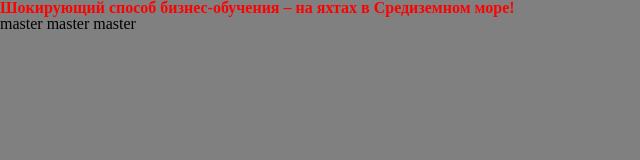
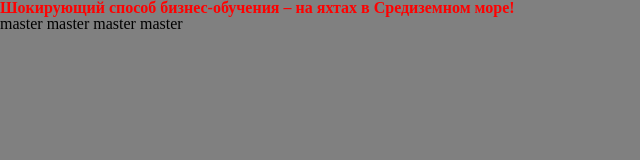
Before and after one commit to biofitz/test, a plain HTML site: page index.html in a window 1280 px wide. Shown: the full height of the page, 0-640 px from the left. Drawn offline with Linux system fonts and the light colour scheme.

Commit message:
Update index.html

```diff
--- a/index.html
+++ b/index.html
@@ -19,7 +19,7 @@
 <body>
 
 	<h1>Шокирующий <span class="bottom_line">способ</span> бизнес-обучения – на яхтах в Средиземном море!</h1>
-	<p>master master master</p>
+	<p>master master master master</p>
 
 <script src="js/jquery-2.1.4.min.js"></script>
 </body>
```
